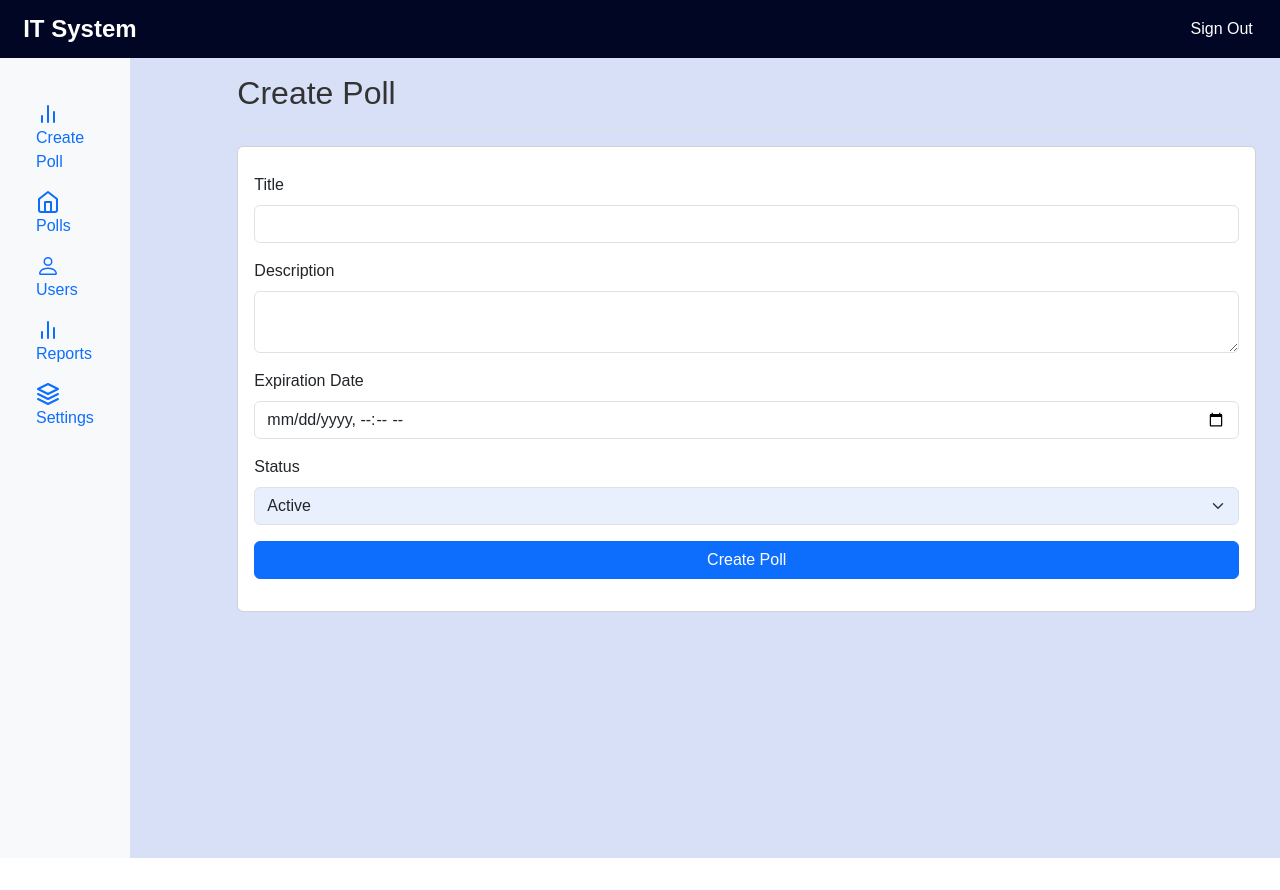
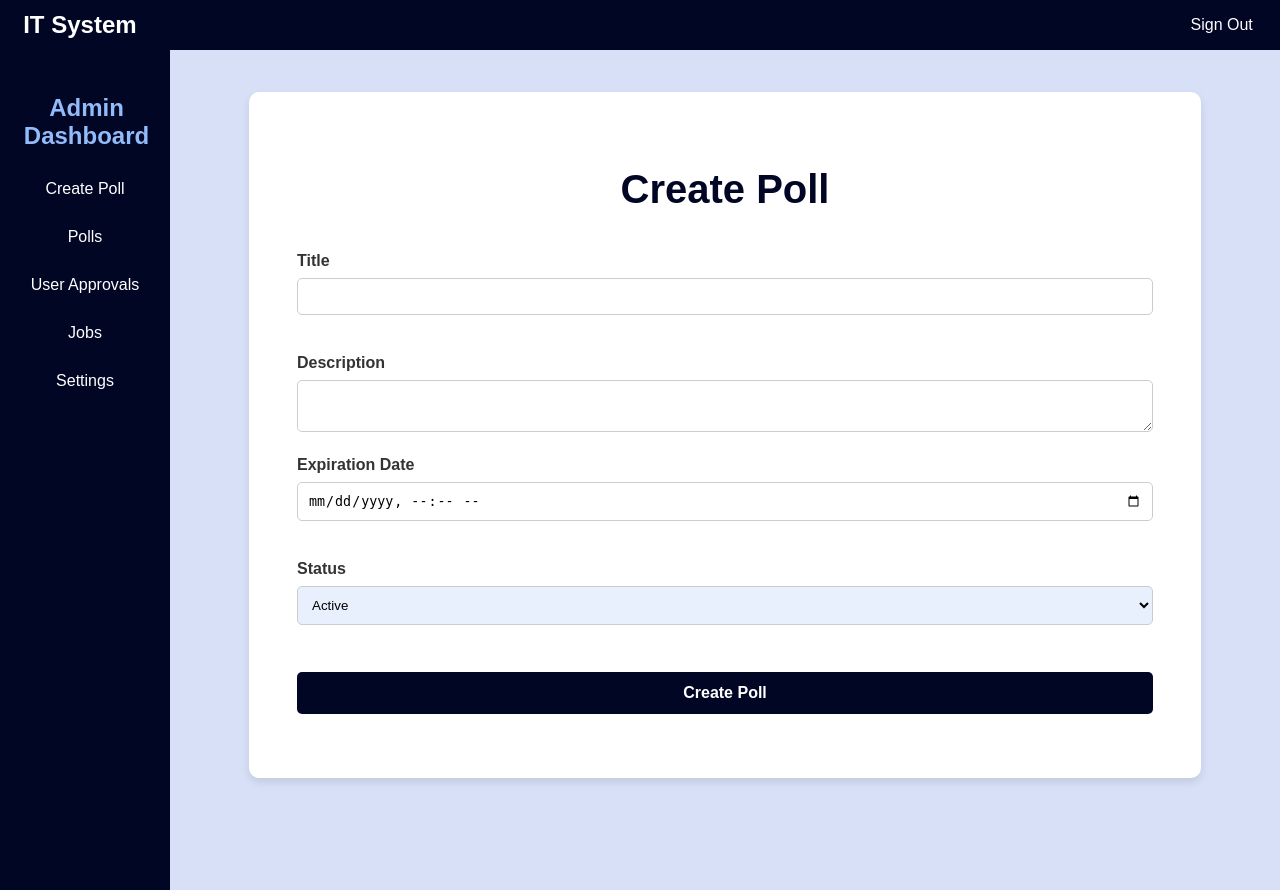
Before and after one commit to CS-UCY-EPL343/epl343.winter24.team5, a PHP site: page /create_poll.php in a window 1280 px wide. Before the commit the page ends 858 px from the top, so only its background shows below. Run offline with PHP 8.4, Linux system fonts and the light colour scheme; the visitor is signed in with stand-in values (Sample User, id 1); some libraries are stand-ins or nearby versions.

Commit message:
style changes for all

```diff
--- a/admin_page.php
+++ b/admin_page.php
@@ -36,9 +36,9 @@ try {
         <aside class="sidebar">
             <h3 class="sidebar-title">Admin Dashboard</h3>
             <ul class="sidebar-links">
-                <li><a href="create_poll.php">Create Poll</a></li>
-                <li><a href="#" class="active">Polls</a></li>
-                <li><a href="pending_user_approvals.php">User Approvals</a></li>
+            <li><a href="create_poll.php">Create Poll</a></li>
+                <li><a href="admin_page.php">Polls</a></li>
+                <li><a href="pending_user_approvals.php" class="active">User Approvals</a></li>
                 <li><a href="jobs.php">Jobs</a></li>
                 <li><a href="#settings">Settings</a></li>
             </ul>
--- a/create_poll.php
+++ b/create_poll.php
@@ -39,62 +39,27 @@ if ($_SERVER['REQUEST_METHOD'] === 'POST' && isset($_POST['title'], $_POST['desc
     <meta charset="UTF-8">
     <meta name="viewport" content="width=device-width, initial-scale=1.0">
     <title>Create Poll</title>
-    <!-- Bootstrap CSS -->
-    <link href="https://cdn.jsdelivr.net/npm/bootstrap@5.3.0-alpha3/dist/css/bootstrap.min.css" rel="stylesheet">
-    <link rel="stylesheet" href="styles.css">
+    <link rel="stylesheet" href="styles.css"> <!-- Include your styles.css -->
 </head>
 <body>
-    <div class="container-fluid">
-        <div class="row">
+    <!-- Wrapper -->
+    <div class="dashboard-container">
         <!-- Sidebar -->
-            <nav id="sidebarMenu" class="col-md-3 col-lg-2 d-md-block bg-light sidebar collapse">
-                <div class="position-sticky pt-3">
-                    <ul class="nav flex-column">
-                        <li class="nav-item">
-                            <a class="nav-link active" aria-current="page" href="#">
-                                <span data-feather="bar-chart-2"></span>
-                                Create Poll
-                            </a>
-                        </li>
-                        <li class="nav-item">
-                            <a class="nav-link" href="admin_page.php">
-                                <span data-feather="home"></span>
-                                Polls
-                            </a>
-                        </li>
-                        <li class="nav-item">
-                            <a class="nav-link" href="pending_user_approvals.php">
-                                <svg xmlns="http://www.w3.org/2000/svg" width="24" height="24" fill="currentColor" class="bi bi-person" viewBox="0 0 16 16">
-                                    <path d="M8 8a3 3 0 1 0 0-6 3 3 0 0 0 0 6m2-3a2 2 0 1 1-4 0 2 2 0 0 1 4 0m4 8c0 1-1 1-1 1H3s-1 0-1-1 1-4 6-4 6 3 6 4m-1-.004c-.001-.246-.154-.986-.832-1.664C11.516 10.68 10.289 10 8 10s-3.516.68-4.168 1.332c-.678.678-.83 1.418-.832 1.664z"/>
-                                </svg>
-                                Users
-                            </a>
-                        </li>
-                        <li class="nav-item">
-                            <a class="nav-link" href="#reports">
-                                <span data-feather="bar-chart-2"></span>
-                                Reports
-                            </a>
-                        </li>
-                        <li class="nav-item">
-                            <a class="nav-link" href="#settings">
-                                <span data-feather="layers"></span>
-                                Settings
-                            </a>
-                        </li>
+        <aside class="sidebar">
+            <h3 class="sidebar-title">Admin Dashboard</h3>
+            <ul class="sidebar-links">
+            <li><a href="create_poll.php">Create Poll</a></li>
+                <li><a href="admin_page.php">Polls</a></li>
+                <li><a href="pending_user_approvals.php" class="active">User Approvals</a></li>
+                <li><a href="jobs.php">Jobs</a></li>
+                <li><a href="#settings">Settings</a></li>
             </ul>
-                </div>
-            </nav>
+        </aside>
 
-            <!-- Main content -->
-            <main class="col-md-9 ms-sm-auto col-lg-10 px-md-4">
-                <div class="d-flex justify-content-between flex-wrap flex-md-nowrap align-items-center pt-3 pb-2 mb-3 border-bottom">
-                    <h1 class="h2">Create Poll</h1>
-                </div>
-
-                <!-- Form Section -->
-                <div class="card">
-                    <div class="card-body">
+        <!-- Main Content -->
+        <main class="dashboard-main">
+            <div class="form-container-large">
+                <h1>Create Poll</h1>
                 <?php if (isset($success)): ?>
                     <div class="alert alert-success" role="alert">
                         <?= htmlspecialchars($success) ?>
@@ -108,39 +73,31 @@ if ($_SERVER['REQUEST_METHOD'] === 'POST' && isset($_POST['title'], $_POST['desc
                 <?php endif; ?>
 
                 <form method="post" action="">
-                            <div class="mb-3">
-                                <label for="title" class="form-label">Title</label>
+                    <div class="form-group">
+                        <label for="title">Title</label>
                         <input type="text" name="title" id="title" class="form-control" maxlength="40" required>
                     </div>
-                            <div class="mb-3">
-                                <label for="description" class="form-label">Description</label>
+                    <div class="form-group">
+                        <label for="description">Description</label>
                         <textarea name="description" id="description" class="form-control" maxlength="255" required></textarea>
                     </div>
-                            <div class="mb-3">
-                                <label for="expiration_date" class="form-label">Expiration Date</label>
+                    <div class="form-group">
+                        <label for="expiration_date">Expiration Date</label>
                         <input type="datetime-local" name="expiration_date" id="expiration_date" class="form-control" required>
                     </div>
-                            <div class="mb-3">
-                                <label for="status" class="form-label">Status</label>
-                                <select name="status" id="status" class="form-select" required>
+                    <div class="form-group">
+                        <label for="status">Status</label>
+                        <select name="status" id="status" class="form-control" required>
                             <option value="Active">Active</option>
                             <option value="Inactive">Inactive</option>
                         </select>
                     </div>
-                            <div>
-                                <button type="submit" class="btn btn-primary">Create Poll</button>
+                    <div class="form-actions">
+                        <button type="submit">Create Poll</button>
                     </div>
                 </form>
             </div>
-                </div>
         </main>
     </div>
-    </div>
-
-    <script src="https://cdn.jsdelivr.net/npm/bootstrap@5.3.0-alpha3/dist/js/bootstrap.bundle.min.js"></script>
-    <script src="https://unpkg.com/feather-icons"></script>
-    <script>
-        feather.replace();
-    </script>
 </body>
 </html>
--- a/pending_user_approvals.php
+++ b/pending_user_approvals.php
@@ -43,7 +43,7 @@ $pendingApprovals = getPendingApprovals();
             <ul class="sidebar-links">
                 <li><a href="create_poll.php">Create Poll</a></li>
                 <li><a href="admin_page.php">Polls</a></li>
-                <li><a href="#" class="active">User Approvals</a></li>
+                <li><a href="pending_user_approvals.php" class="active">User Approvals</a></li>
                 <li><a href="jobs.php">Jobs</a></li>
                 <li><a href="#settings">Settings</a></li>
             </ul>
--- a/styles.css
+++ b/styles.css
@@ -705,7 +705,7 @@ background-color: #0056b3;
 }
 
 .config-box button {
-    background-color: #007BFF; /* Blue button */
+    background-color: #000; /* Blue button */
     color: white;
     padding: 0.7em;
     border: none;
@@ -716,5 +716,51 @@ background-color: #0056b3;
 }
 
 .config-box button:hover {
-    background-color: #0056b3; /* Darker blue */
+    background-color: #333; /* Darker blue */
 }
+
+.form-container-large {
+    background-color: #ffffff;
+    margin: 2% auto;
+    padding: 3em;
+    border-radius: 10px;
+    box-shadow: 0 4px 8px rgba(0, 0, 0, 0.1);
+    width: 80%; /* Cover more of the page */
+    max-width: 1200px;
+    text-align: center;
+}
+.form-container-large h1 {
+    font-size: 2.5em;
+    margin-bottom: 1em;
+    color: #020625;
+}
+.form-container-large .form-group {
+    margin-bottom: 1.5em;
+    text-align: left;
+}
+.form-container-large .form-group label {
+    display: block;
+    font-weight: bold;
+    margin-bottom: 0.5em;
+}
+.form-container-large .form-control {
+    width: 100%;
+    padding: 0.75em;
+    border: 1px solid #ccc;
+    border-radius: 5px;
+}
+.form-container-large .form-actions {
+    margin-top: 2em;
+}
+.form-container-large .form-actions button {
+    background-color: #020625;
+    color: white;
+    border: none;
+    padding: 0.75em 1.5em;
+    border-radius: 5px;
+    font-size: 1em;
+    cursor: pointer;
+}
+.form-container-large .form-actions button:hover {
+    background-color: #0056b3;
+}
```
Also changed, not shown: admin_page_base.php (added, +77 -0 lines), configuration.php (+20 -1 lines), jobs.php (+4 -4 lines). Lines whose indentation alone changed are shown as unchanged.
